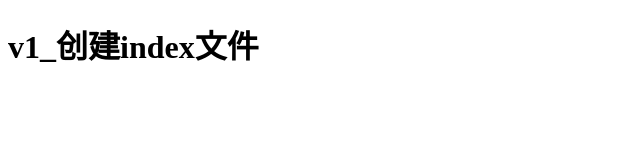
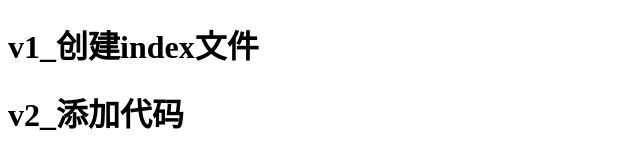
Before and after one commit to XIYOU-HAO/my_git, a plain HTML site: page index.html in a window 1280 px wide. Shown: the whole page, without its empty margins (0-640 px from the left). Drawn offline with Linux system fonts and the light colour scheme.

Commit message:
v2_添加代码

```diff
--- a/index.html
+++ b/index.html
@@ -10,5 +10,8 @@
     <h1>
         v1_创建index文件
     </h1>
+    <h1>
+        v2_添加代码
+    </h1>
 </body>
 </html>
```
